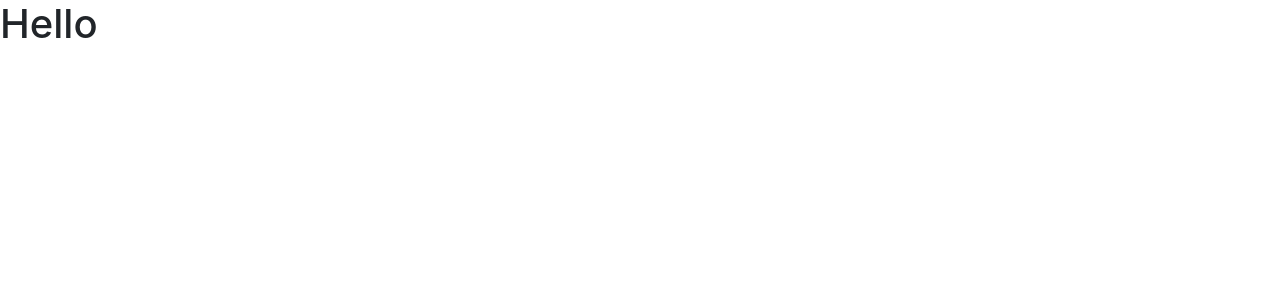
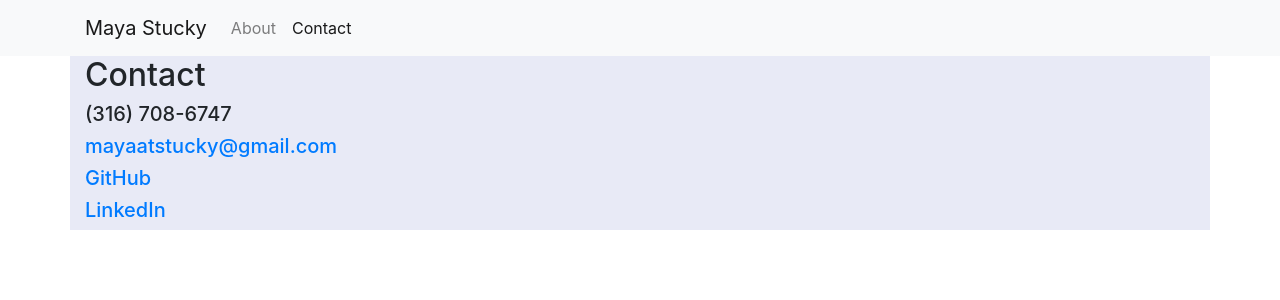
Before and after one commit to mayastucky/mayastucky-portfolio, a React (Create React App) app: page /contact in a window 1280 px wide. Shown: the top 300 px of the page. Built offline with nearby package versions, Linux system fonts and the light colour scheme.

Commit message:
got navbar set up

```diff
--- a/package.json
+++ b/package.json
@@ -2,16 +2,21 @@
   "name": "mayastucky-portfolio",
   "version": "0.1.0",
   "private": true,
+  "homepage": "https://mayastucky.github.io/mayastucky-portfolio/",
   "dependencies": {
     "@testing-library/jest-dom": "^4.2.4",
     "@testing-library/react": "^9.5.0",
     "@testing-library/user-event": "^7.2.1",
+    "gh-pages": "^3.1.0",
     "react": "^16.13.1",
     "react-dom": "^16.13.1",
+    "react-router-dom": "^5.2.0",
     "react-scripts": "3.4.1"
   },
   "scripts": {
     "start": "react-scripts start",
+    "predeploy": "npm run build",
+    "deploy": "gh-pages -d build",
     "build": "react-scripts build",
     "test": "react-scripts test",
     "eject": "react-scripts eject"
--- a/src/App.js
+++ b/src/App.js
@@ -1,10 +1,25 @@
 import React from 'react';
+import { BrowserRouter as Router, Route } from "react-router-dom";
+import Header from "./components/Header"
+import Home from "./components/pages/Home"
+import Contact from "./components/pages/Contact"
+
+
 
 
 function App() {
   return (
     <div className="App">
-      <h1>Hello</h1>
+      <Router>
+      <Header/>
+      <Route exact path="/" component={Home} />
+        {/* <Route exact path="/about" component={About} /> */}
+        {/* <Route exact path="/blog" component={Blog} /> */}
+        <Route path="/contact" component={Contact} />
+      </Router>
+
+
+
     </div>
   );
 }
--- /dev/null
+++ b/src/components/AboutMeCard.jsx
@@ -0,0 +1,33 @@
+import React from "react";
+
+const AboutMeCard = () => {
+  return (
+    <div>
+      <div class="container">
+        <div class="row">
+          <div class="col-sm-6" id="whiteborder">
+            <div class="row">
+              <div class="col">
+                <h2>About Me</h2>
+              </div>
+            </div>
+            <div class="row">
+              <div class="col-md-12">
+                {/* <img class="maya" src="mayasmall.jpg" alt="maya stucky" /> */}
+                <p>
+                  Hi all! I'm Maya! Welcome to my page. I am enjoying the
+                  Georgia Tech Web Development Bootcamp and honing my developer
+                  skills each and every day. I adore all the new friends I am
+                  making and all the creative choices that come along with web
+                  development.
+                </p>
+              </div>
+            </div>
+          </div>
+        </div>
+      </div>
+    </div>
+  );
+};
+
+export default AboutMeCard;
--- /dev/null
+++ b/src/components/ContactInfo.jsx
@@ -0,0 +1,46 @@
+import React from "react";
+
+const styles = {
+  card: {
+    background: "#e8eaf6",
+  },
+};
+
+const Contact = () => {
+  return (
+    <div>
+      <div class="container" style={styles.card}>
+        <div class="row">
+          <div class="col-sm-6">
+            <div class="row">
+              <div class="col">
+                <h2>Contact</h2>
+                <h5> (316) 708-6747</h5>
+                <h5>
+                  <a class="fancyclick" href="mailto:mayaatstucky@gmail.com">
+                    mayaatstucky@gmail.com
+                  </a>
+                </h5>
+                <h5>
+                  <a class="fancyclick" href="https://github.com/mayastucky">
+                    GitHub
+                  </a>
+                </h5>
+                <h5>
+                  <a
+                    class="fancyclick"
+                    href="https://www.linkedin.com/in/maya-stucky-4453b0181/"
+                  >
+                    LinkedIn
+                  </a>
+                </h5>
+              </div>
+            </div>
+          </div>
+        </div>
+      </div>
+    </div>
+  );
+};
+
+export default Contact;
--- /dev/null
+++ b/src/components/Header.jsx
@@ -0,0 +1,65 @@
+import React from "react";
+import { Link, useLocation } from "react-router-dom";
+
+const Header = () => {
+  const location = useLocation();
+  return (
+    <nav className="navbar navbar-expand-lg navbar-light bg-light">
+      <div className="container">
+        <a class="navbar-brand" href="/">
+          Maya Stucky
+        </a>
+        <button
+          class="navbar-toggler"
+          type="button"
+          data-toggle="collapse"
+          data-target="#navbarNav"
+          aria-controls="navbarNav"
+          aria-expanded="false"
+          aria-label="Toggle navigation"
+        >
+          <span class="navbar-toggler-icon"></span>
+        </button>
+        <div class="collapse navbar-collapse" id="navbarNav">
+          <ul class="navbar-nav">
+            {/* <li class="nav-item active">
+              <a class="nav-link" href="index.html">
+                About<span class="sr-only">(current)</span>
+              </a>
+            </li> */}
+            <li class="nav-item">
+              <Link
+                to="/"
+                className={
+                  location.pathname === "/" ? "nav-link active" : "nav-link"
+                }
+              >
+                About
+              </Link>
+            </li>
+            <li class="nav-item">
+              {/* <a class="nav-link" href="portfolio.html">
+                Portfolio
+              </a> */}
+              <Link
+                to="/contact"
+                className={
+                  location.pathname === "/contact" ? "nav-link active" : "nav-link"
+                }
+              >
+                Contact
+              </Link>
+            </li>
+            {/* <li class="nav-item">
+              <a class="nav-link" href="revisedresume.pdf">
+                Resume
+              </a>
+            </li> */}
+          </ul>
+        </div>
+      </div>
+    </nav>
+  );
+};
+
+export default Header;
--- /dev/null
+++ b/src/components/pages/Contact.js
@@ -0,0 +1,12 @@
+import React from "react";
+import ContactInfo from "../ContactInfo"
+
+const Contact = () => {
+  return (
+    <div>
+        <ContactInfo/>
+    </div>
+  );
+};
+
+export default Contact;
--- /dev/null
+++ b/src/components/pages/Home.js
@@ -0,0 +1,14 @@
+import React from 'react';
+// import AboutMeCard from './components/AboutMeCard';
+// import Contact from './components/ContactInfo';
+import AboutMeCard from "../AboutMeCard"
+
+const Home = () => {
+    return (
+        <div>
+            <AboutMeCard></AboutMeCard>
+        </div>
+    );
+}
+
+export default Home;
```
Also changed, not shown: 1 other file (tests, documents, lock files or other folders).
